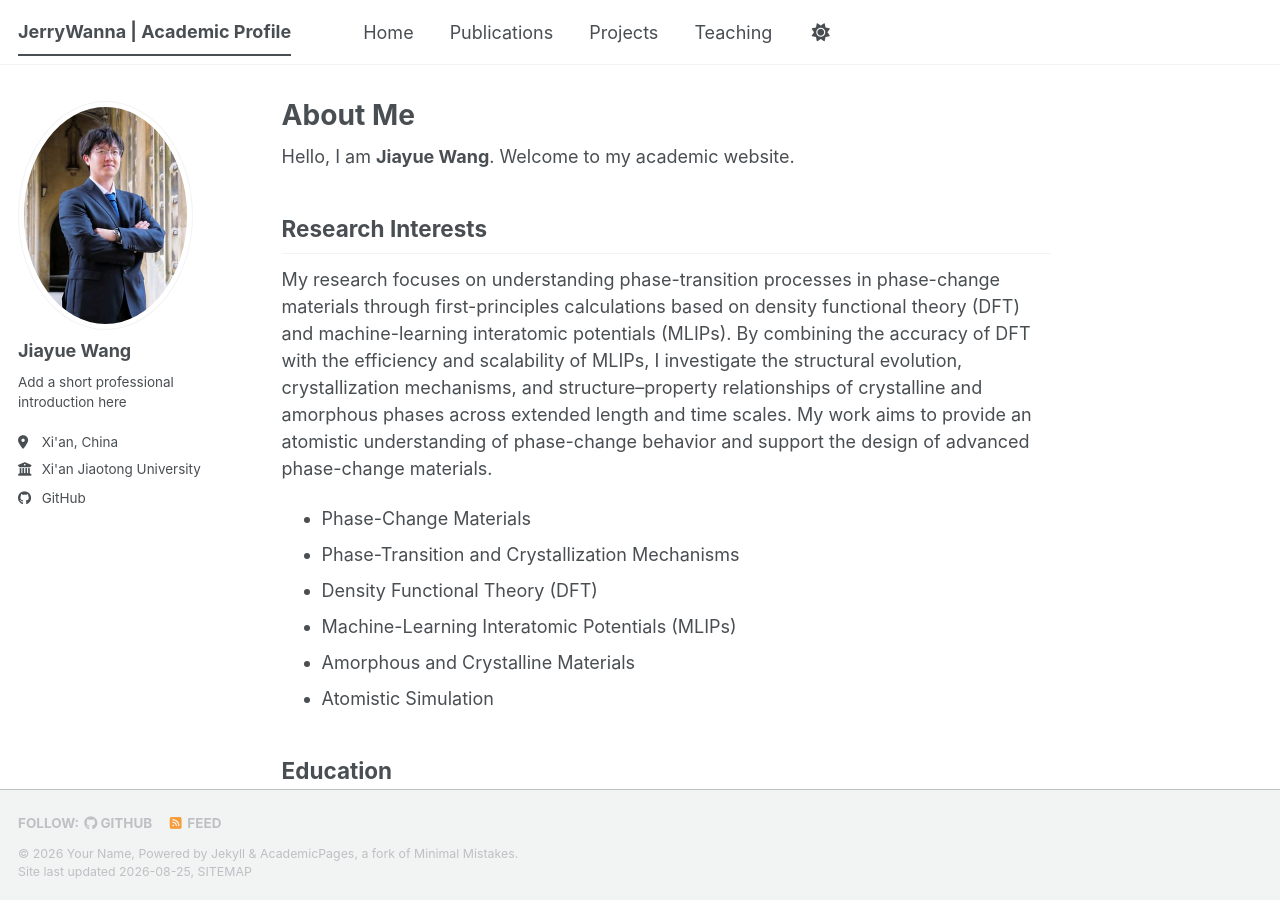
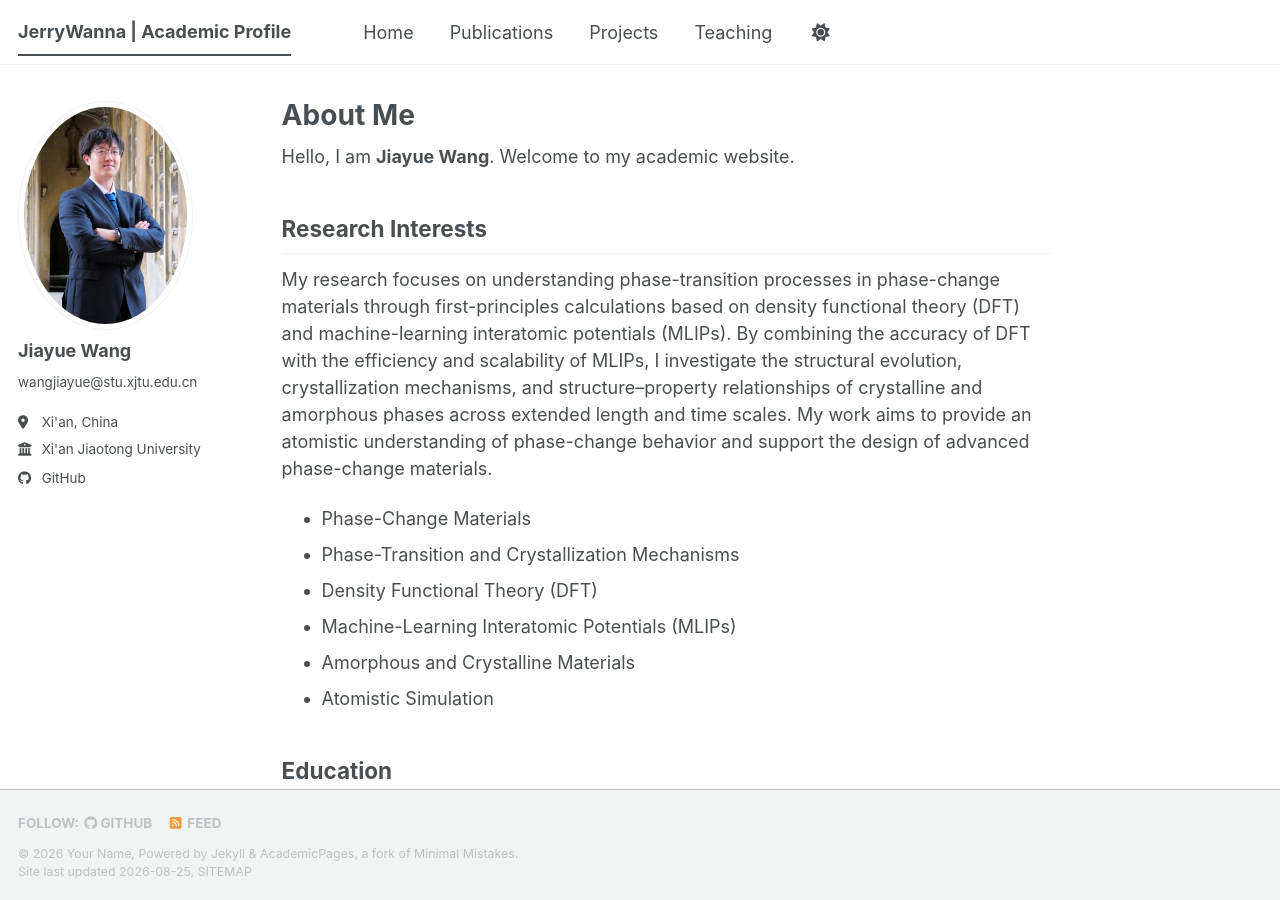
Before and after one commit to JerryWanna/JerryWanna.github.io, a Jekyll site: the page built from _pages/about.md, in a window 1280 px wide and 900 px high. Built offline with Jekyll 4.4.1, drawn with Linux system fonts in a browser that asks for light colours; a style sheet for code colours, icons or effects is not loaded.

Commit message:
Replace sidebar bio placeholder with email

```diff
--- a/_config.yml
+++ b/_config.yml
@@ -26,7 +26,7 @@ author:
   avatar           : "profile.jpg"
   name             : "Jiayue Wang"
   pronouns         : # example: "she/her"
-  bio              : "Add a short professional introduction here"
+  bio              : "wangjiayue@stu.xjtu.edu.cn"
   location         : "Xi'an, China"
   employer         : "Xi'an Jiaotong University"
   uri              : # URL
```
